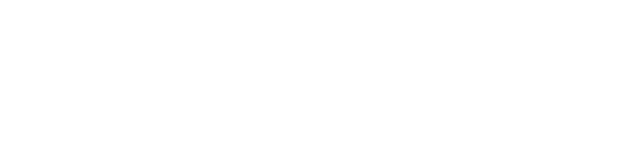
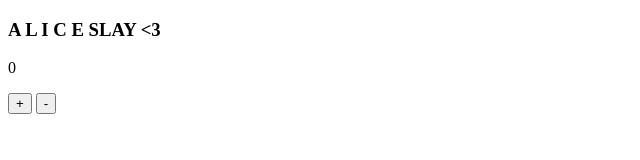
Before and after one commit to Alloushi25/knappen, a plain HTML site: page index.html in a window 1280 px wide. Shown: the whole page, without its empty margins (0-640 px from the left). Drawn offline with Linux system fonts and the light colour scheme.

Commit message:
Working v1

```diff
--- a/index.html
+++ b/index.html
@@ -5,8 +5,14 @@
     <meta http-equiv="X-UA-Compatible" content="IE=edge">
     <meta name="viewport" content="width=device-width, initial-scale=1.0">
     <title>Knappen</title>
+    <link rel="stylesheet" href="style.css">
+    <script src="main.js"></script>
 </head>
 <body>
+    <h3>A L I C E SLAY <3</h3>
+    <p id="taltext" class="ptext">0</p>
+    <button id="plus" onClick="plusClick()">+</button>
+    <button id="minus" onClick="minusClick()">-</button>
 
 </body>
 </html>
--- a/main.js
+++ b/main.js
@@ -0,0 +1,16 @@
+let siffra = 0;
+
+function plusClick(){
+    console.log("plusClick");
+    siffra +=1;
+
+    document.getElementById("taltext").innerHTML = siffra
+
+}
+
+    function minusClick(){
+        console.log("minusClick");
+        siffra -=1;
+
+        document.getElementById("taltext").innerHTML = siffra
+}
```
